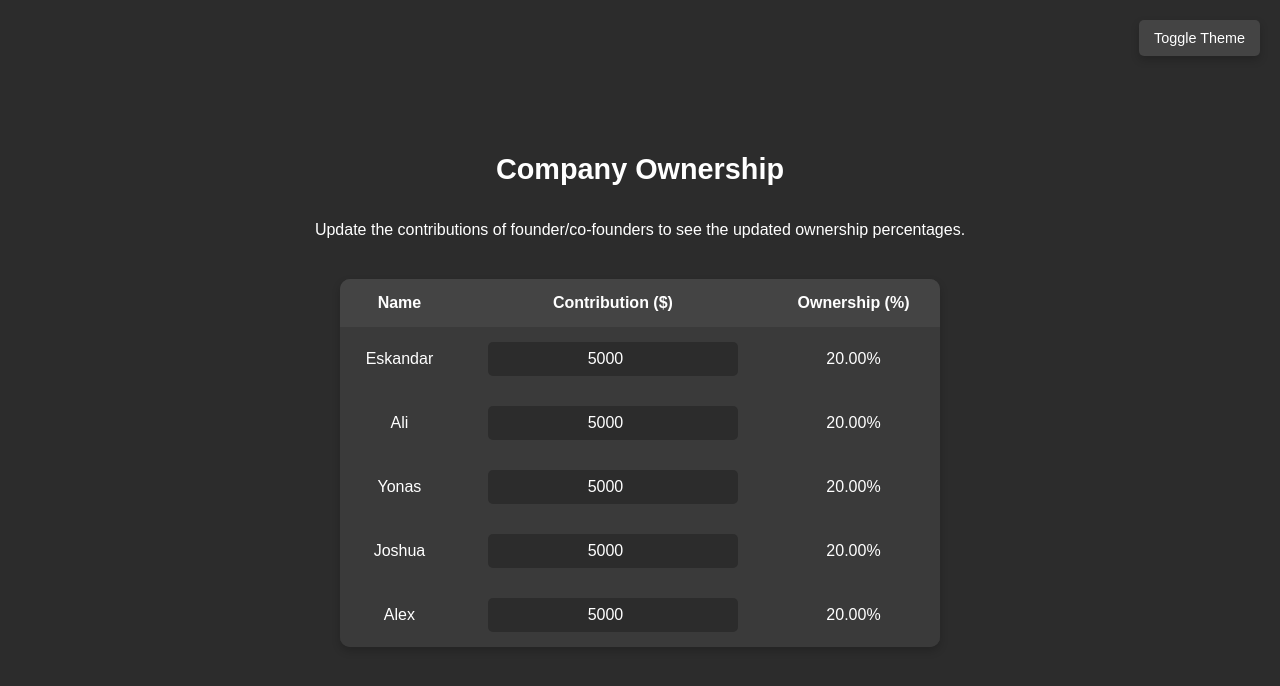
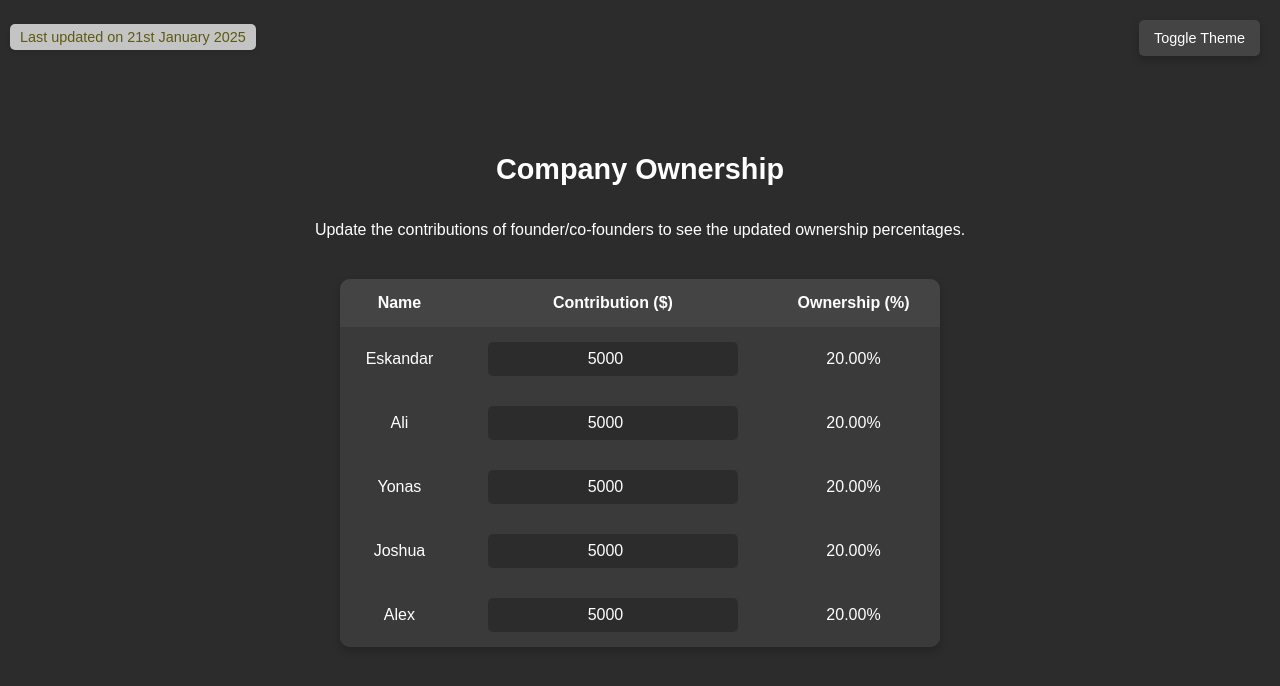
Before and after one commit to Blocintellect/percentage-members-calculation, a plain HTML site: page index.html in a window 1280 px wide. Drawn offline with Linux system fonts and the light colour scheme.

Commit message:
date added

```diff
--- a/index.html
+++ b/index.html
@@ -7,7 +7,10 @@
   <link rel="stylesheet" href="style.css" />
 </head>
 <body>
+  <p class="last-updated">Last updated on <time datetime="2025-01-21">21st January 2025</time></p>
+
   <button id="theme-toggle">Toggle Theme</button>
+
   <h1>Company Ownership</h1>
   <p>Update the contributions of founder/co-founders to see the updated ownership percentages.</p>
 
--- a/style.css
+++ b/style.css
@@ -123,3 +123,16 @@
         font-size: 0.9rem;
       }
     }
+
+    .last-updated {
+      position: absolute;
+      top: 10px; /* Distance from the top of the screen */
+      left: 10px; /* Distance from the left of the screen */
+      font-family: Arial, sans-serif;
+      font-size: 0.9rem;
+      color: #5c5b10;
+      background-color: #c4c4c4; /* Optional: Add a background for better visibility */
+      padding: 5px 10px; /* Optional: Add padding for better spacing */
+      border-radius: 5px; /* Optional: Rounded corners */
+      box-shadow: 0 2px 5px rgba(0, 0, 0, 0.1); /* Optional: Add a subtle shadow */
+    }
```
